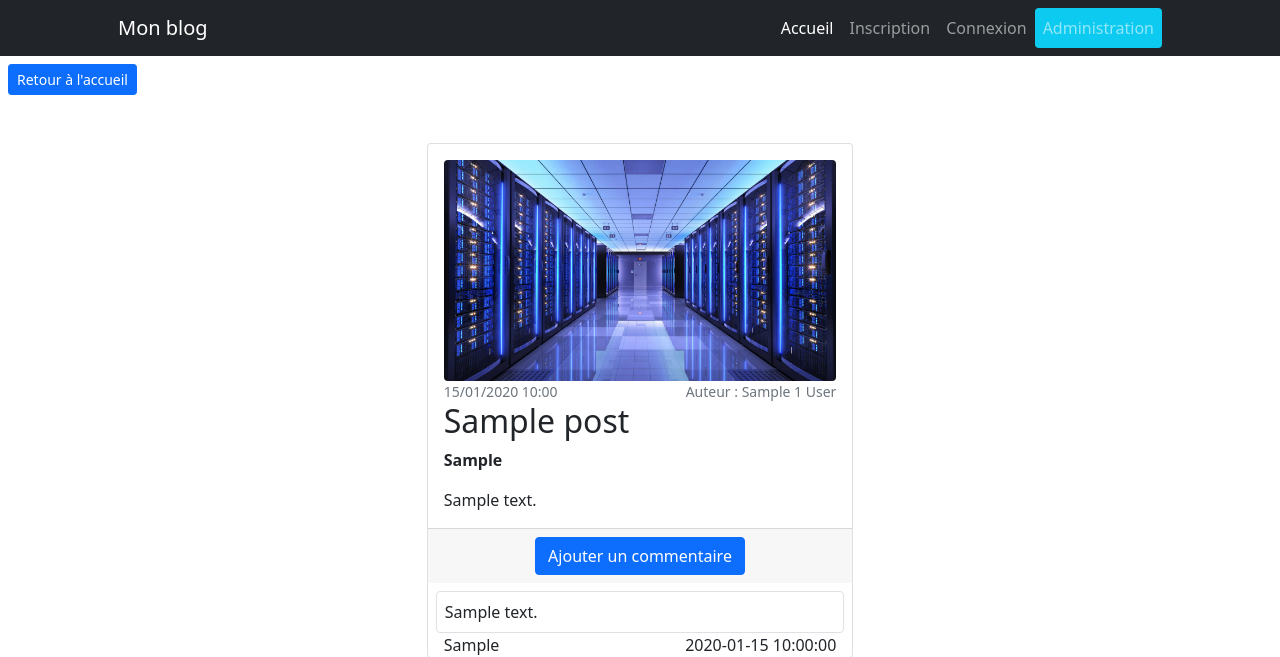
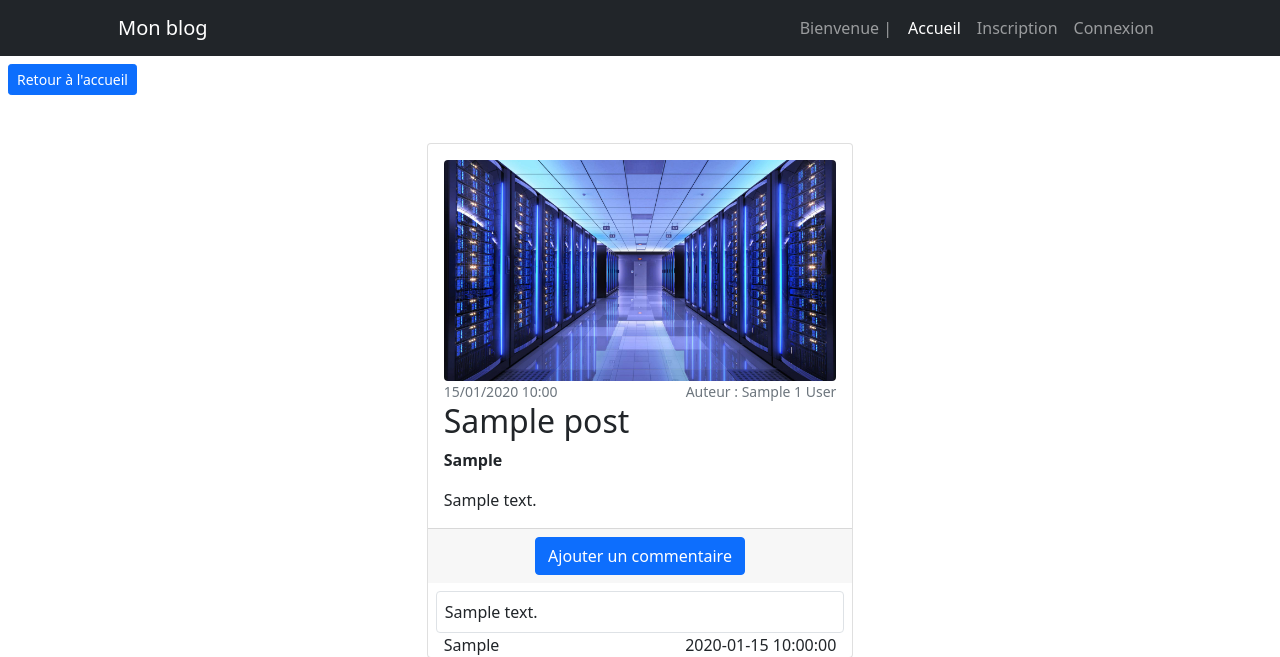
Before and after one commit to chris496/ChristopheDumas_BlogPhp, a PHP site: page /index.php?action=getOnePost&id=1 in a window 1280 px wide. Shown: the top 657 px of the page. Run offline with PHP 8.4, Linux system fonts and the light colour scheme; tables that the repository leaves empty or names only in its code hold one stand-in row (values such as "Sample post"); data that the repository does not hold is empty; some libraries are stand-ins or nearby versions.

Commit message:
📦 NEW: add page login.html + update header

```diff
--- a/app/View/Templates/header.html.twig
+++ b/app/View/Templates/header.html.twig
@@ -1,15 +1,22 @@
 <!-- Responsive navbar-->
+{% block body %}
 <nav class="navbar navbar-expand-lg navbar-dark bg-dark">
               <div class="container px-5">
                 <a class="navbar-brand" href="#!">Mon blog</a>
                 <button class="navbar-toggler" type="button" data-bs-toggle="collapse" data-bs-target="#navbarSupportedContent" aria-controls="navbarSupportedContent" aria-expanded="false" aria-label="Toggle navigation"><span class="navbar-toggler-icon"></span></button>
                 <div class="collapse navbar-collapse" id="navbarSupportedContent">
                     <ul class="navbar-nav ms-auto mb-2 mb-lg-0">
+                    <li class="nav-item"><a class="nav-link" href="index.php?action=pageLogin">Bienvenue {{ firstname }} {{ lastname }} |</a></li>
                         <li class="nav-item"><a class="nav-link active" aria-current="page" href="index.php">Accueil</a></li>
-                        <li class="nav-item"><a class="nav-link" href="index.php?action=registration">Inscription</a></li>
-                        <li class="nav-item"><a class="nav-link" href="#!">Connexion</a></li>
-                        <li class="nav-item bg-info rounded"><a class="nav-link" href="#!">Administration</a></li>
+                        {% if role == null %}
+                        <li class="nav-item"><a class="nav-link" href="index.php?action=pageRegistration">Inscription</a></li>
+                        <li class="nav-item"><a class="nav-link" href="index.php?action=pageLogin">Connexion</a></li>
+                        {% endif %}
+                        {% if role == 1 %}
+                        <li class="nav-item bg-info rounded"><a class="nav-link text-white" href="#!">Administration</a></li>
+                        {% endif %}
                     </ul>
                 </div>
             </div>
      </nav>
+     {% endblock %}
--- a/app/View/Templates/index.html.twig
+++ b/app/View/Templates/index.html.twig
@@ -51,6 +51,7 @@
             </div>
         </div>
         <!-- Content Row-->
+
         <div class="row gx-4 gx-lg-5">
             {% for post in posts %}
             <div class="col-md-4 mb-5">
```
Also changed, not shown: app/View/Templates/login.html.twig (added, +28 -0 lines).
